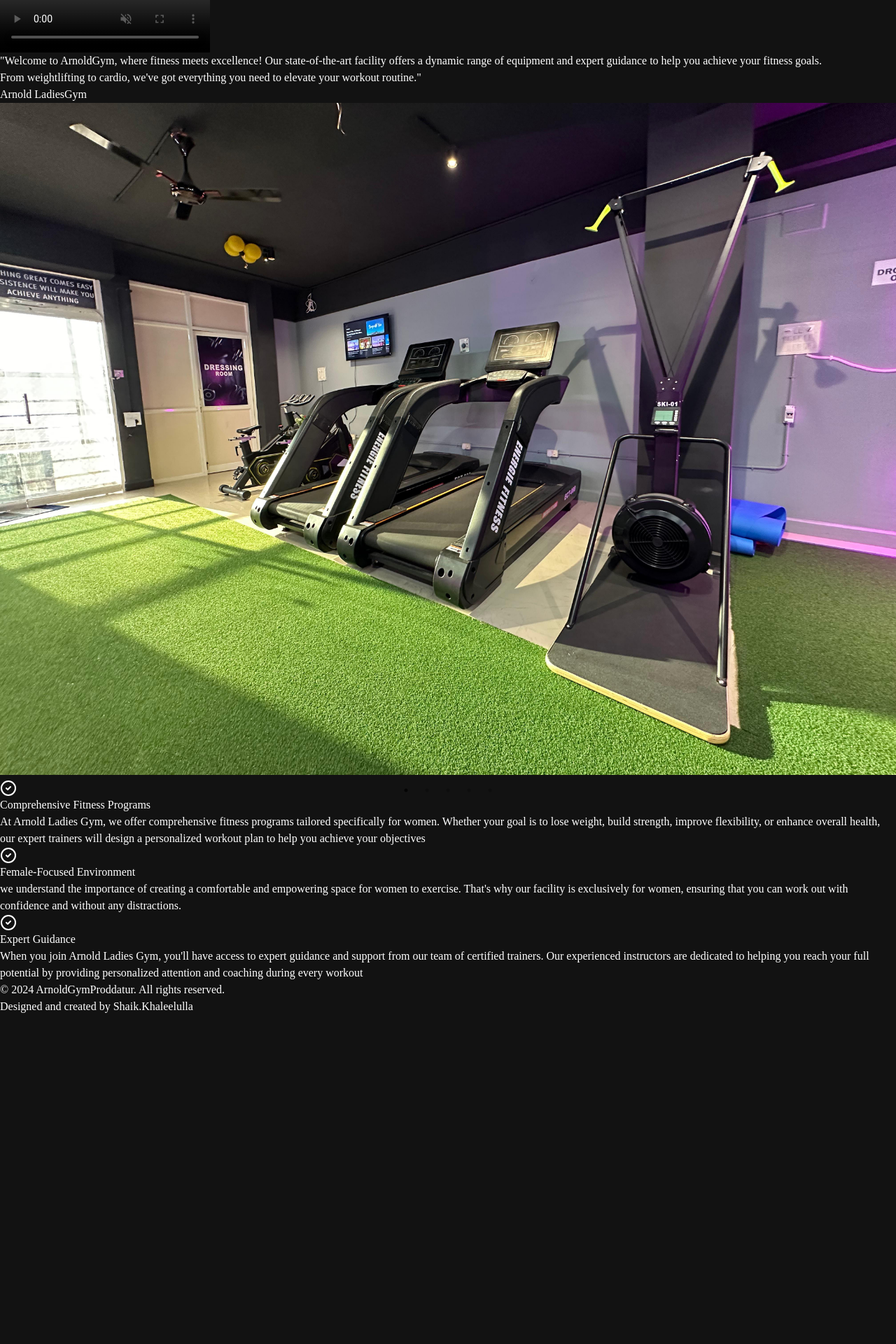
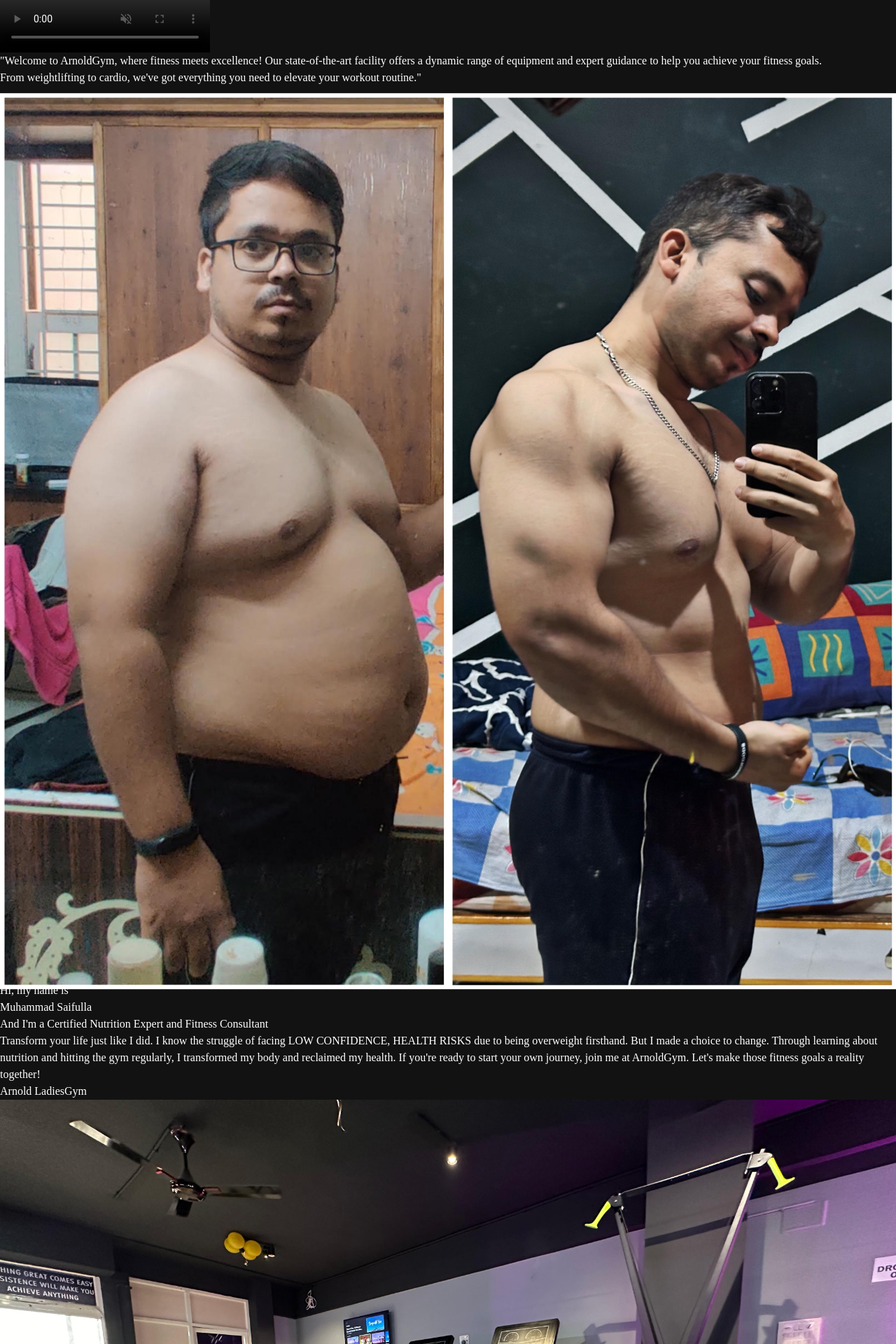
Before and after one commit to Khaleel106/ArnoldGym, a React (Vite) app: page / in a window 1280 px wide. Shown: the part 480-2400 px from the top of the page at 70% size. Before the commit the page ends 1930 px from the top, so only its background shows below. Built offline with nearby package versions, Linux system fonts and the light colour scheme; grey boxes are pictures that could not be loaded.

Commit message:
Update Landing.jsx

```diff
--- a/src/Components/Landing.jsx
+++ b/src/Components/Landing.jsx
@@ -8,6 +8,7 @@ import 'slick-carousel/slick/slick.css';
 import 'slick-carousel/slick/slick-theme.css';
 import { lgym } from "../constants/index.jsx";
 import vid from "../assets/video.mp4";
+import tpic from "../assets/pic.jpg";
 function loadingAnimation() {
   gsap.from("#page1 h1 ", {
     y: 100,
@@ -94,6 +95,42 @@ const Landing = () => {
         From weightlifting to cardio, we've got everything you need to elevate
         your workout routine."
       </h3>
+       <div
+        id="trainer"
+        className="w-full h-auto lg:h-screen flex flex-col lg:flex-row items-center justify-between bg-neutral-900 "
+      >
+        <img
+          data-scroll
+          data-scroll-speed="0.5"
+          className="w-full overflow-hidden lg:w-auto h-auto sm:h-80 lg:h-full rounded-md lg:rounded-none"
+          src={tpic}
+          alt="transformation"
+        />
+        <div className="my-11 mx-8 lg:w-1/2 lg:my-auto">
+          <div className="text-3xl lg:text-4xl xl:text-5xl">Hi, my name is</div>
+          <div className="text-5xl lg:text-7xl xl:text-8xl">
+            Muhammad Saifulla
+          </div>
+          <div className="text-4xl lg:text-6xl xl:text-6xl my-5">
+            And I'm a{" "}
+            <span className="bg-gradient-to-r from-orange-400 to-orange-600 text-transparent bg-clip-text">
+              Certified Nutrition Expert and Fitness Consultant
+            </span>
+          </div>
+          <div className="text-base lg:text-lg xl:text-2xl">
+            Transform your life just like I did. I know the struggle of facing
+            LOW CONFIDENCE, HEALTH RISKS due to being overweight firsthand. But
+            I made a choice to change. Through learning about nutrition and
+            hitting the gym regularly, I transformed my body and reclaimed my
+            health. If you're ready to start your own journey, join me at{" "}
+            <span className="bg-gradient-to-r from-orange-400 to-orange-600 text-transparent bg-clip-text">
+              ArnoldGym
+            </span>
+            . Let's make those fitness goals a reality together!
+          </div>
+        </div>
+      </div>
+
       {/* //ladies section */}
       <div className="mt-5 my-10">
         <h2 className="text-2xl xl:text-5xl text-center">
@@ -116,11 +153,11 @@ const Landing = () => {
                       className="px-5 my-5 "
                     >
                       <img
-
-                        src={testimonial.pic}
-                        alt={`User ${index}`}
-                        className=" mx-auto w-screen h-fit mb-4"
-                      />
+                      src={testimonial.pic}
+                      alt={`User ${index}`}
+                      className="mx-auto w-full max-w-screen h-auto object-contain mb-4"
+                      style={{ maxHeight: '100%', maxWidth: '100%' }}
+                    />
                     </div>
                   ))}
                 </Slider>
```
